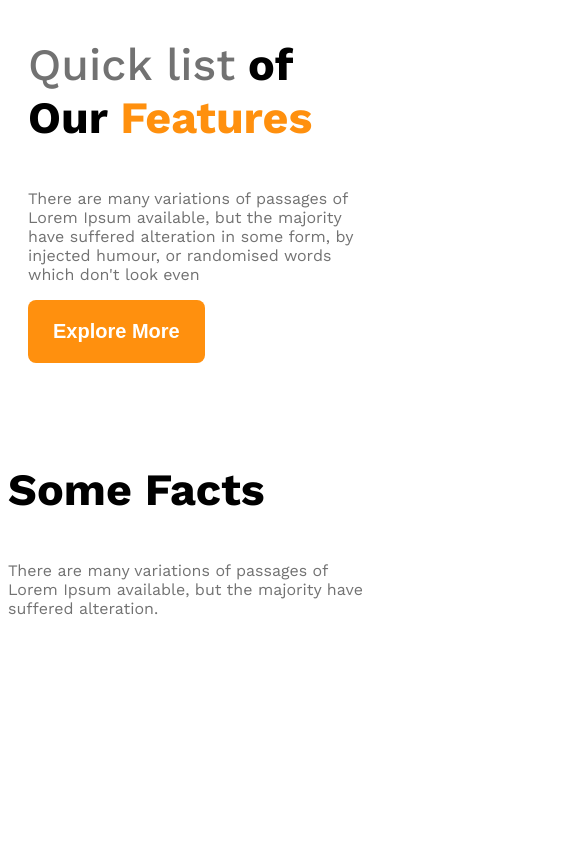
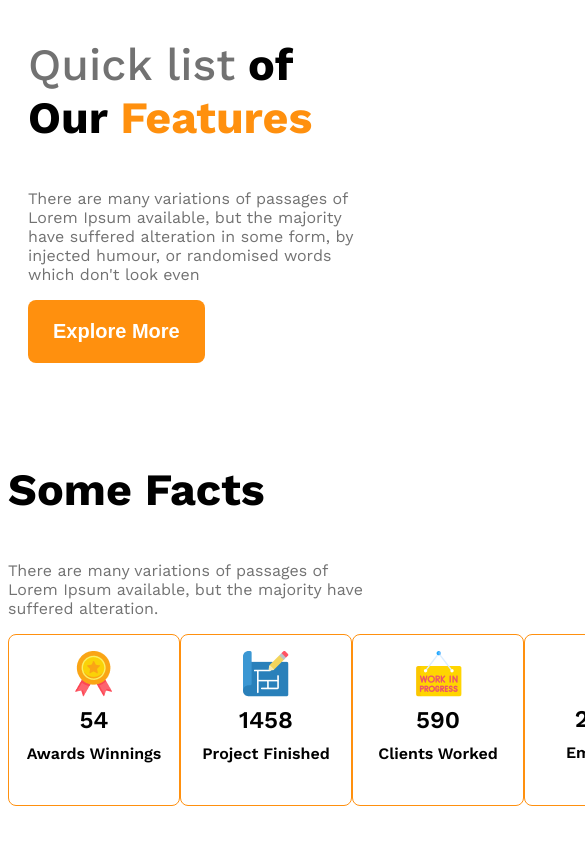
Before and after one commit to abdullahfahimhere/g3-architect-responsive-website, a plain HTML site: page index.html in a window 390 px wide. Shown: the part 2518-3362 px from the top of the page, 585 px wide, since content can reach past the window. Before the commit the page ends 3236 px from the top, so only its background shows below. Drawn offline with nearby package versions, Linux system fonts and the light colour scheme.

Commit message:
added responsive some facts and made card

```diff
--- a/index.html
+++ b/index.html
@@ -50,7 +50,39 @@
 <!-- Features will enjoy -->
  <section>
 <h3 class="section-title">Some Facts</h3>
-<p class="text-light-gray">There are many variations of passages of Lorem Ipsum available, but the majority have suffered alteration.</p>
+<p class="text-light-gray fact-description">There are many variations of passages of Lorem Ipsum available, but the majority have suffered alteration.</p>
+<div class="facts-container">
+    <!-- .fact-card*4>img.fact-icon+h4.fact-number+h5.fact-name -->
+    <div class="fact-card display-flex">
+        <div>
+            <img src="images/icons/ribon.png" alt="" class="fact-icon">
+        <h4 class="fact-number">54</h4>
+        <h5 class="fact-name">Awards Winnings</h5>
+        </div>
+    </div>
+    <div class="fact-card display-flex">
+        <div>
+        <img src="images/icons/projects.png" alt="" class="fact-icon">
+        <h4 class="fact-number">1458</h4>
+        <h5 class="fact-name">Project Finished</h5>
+    </div>
+    </div>
+    <div class="fact-card display-flex">
+        <div>
+        <img src="images/icons/customers.png" alt="" class="fact-icon">
+        <h4 class="fact-number">590</h4>
+        <h5 class="fact-name">Clients Worked</h5>
+    </div>
+    </div>
+    <div class="fact-card display-flex">
+        <div>
+        <img src="images/icons/email.png" alt="" class="fact-icon">
+        <h4 class="fact-number">22578</h4>
+        <h5 class="fact-name">Email Send</h5>
+    </div>
+    </div>
+
+</div>
  </section>
  <!-- some facts -->
   <section class="some-facts"></section>
--- a/styles/architect.css
+++ b/styles/architect.css
@@ -123,6 +123,36 @@ color: #FF900E;
 #quick-list{
     font-weight: 500;
 }
+
+/* some fact related styles */
+.facts-container{
+    display: grid;
+    grid-template-columns: repeat(4, 1fr);
+}
+.fact-card{
+    border: 1px solid #FF900E;
+    width:  170px;
+    height: 170px;
+    border-radius: 8px;
+    text-align: center;
+    align-items: center;
+    justify-content: center;
+}
+.fact-number{
+    font-size: 1.5rem;
+    font-weight: 600;
+    margin-top: 5px;
+    margin-bottom: 10px;
+}
+
+.fact-name{
+    font-size: 1rem;
+    font-weight: 600;
+    margin-top: 10px;
+}
+.fact-description{
+    max-width: 540px;
+}
   /* Responsive Media Query */
   @media screen and (max-width:576px) {
     .navbar,
```
